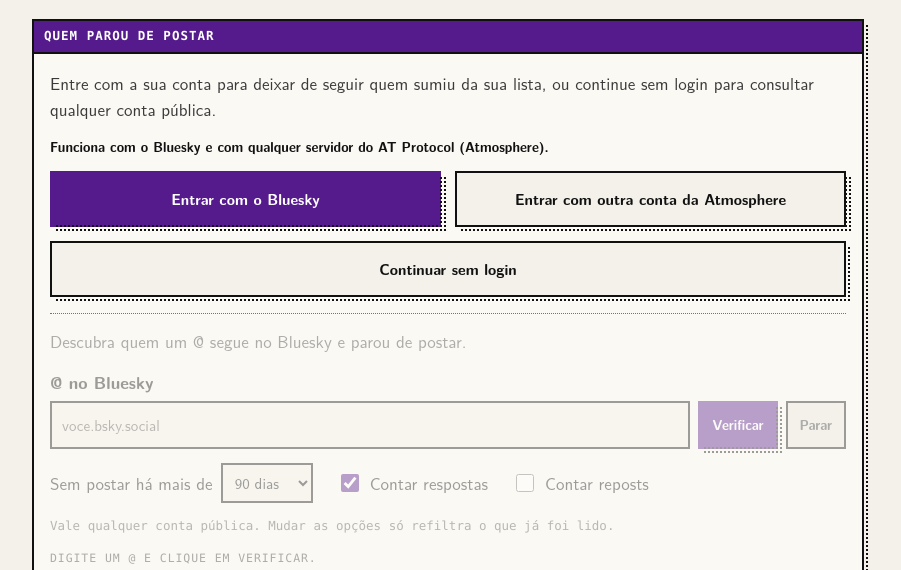
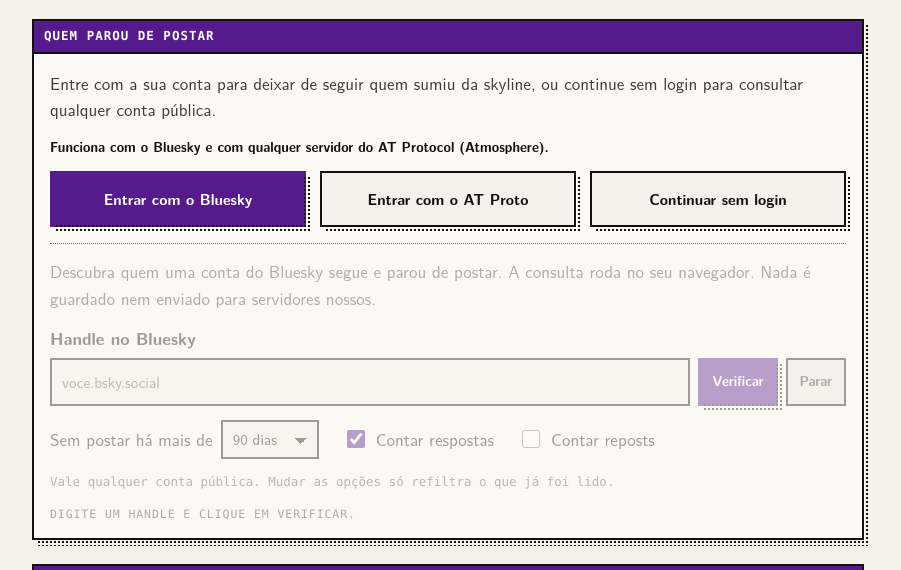
Before and after one commit to breakzplatform/sumidos.notx.blue, a website built with Vite: page index.html in a window 1280 px wide. Shown: the part 226-796 px from the top of the page, without its empty margins (192-1093 px from the left). Built offline with nearby package versions, Linux system fonts and the light colour scheme; no server answers; a web font is replaced by a local one.

Commit message:
feat(ui): plain-text copy, anonymous row, custom select
Say handle instead of a bare @, fold the privacy line into the lede,
show a not-signed-in row with a sign-in button, put the three setup
buttons on one row, rename the other sign-in to AT Proto and draw the
select arrow in the text colour.

```diff
--- a/index.html
+++ b/index.html
@@ -34,7 +34,7 @@
           <div class="panel-body stack">
             <div class="signin-body" id="account-box" hidden>
               <p class="lede" data-i18n="auth.pitch">
-                Entre com a sua conta para deixar de seguir quem sumiu da sua lista, ou continue sem login para consultar qualquer conta pública.
+                Entre com a sua conta para deixar de seguir quem sumiu da skyline, ou continue sem login para consultar qualquer conta pública.
               </p>
               <p class="signin-atmosphere"><strong data-i18n="auth.atmosphere">Funciona com o Bluesky e com qualquer servidor do AT Protocol (Atmosphere).</strong></p>
               <div class="signin-choices">
@@ -47,8 +47,9 @@
                   aria-controls="handle-form"
                   data-i18n="auth.signInOther"
                 >
-                  Entrar com outra conta da Atmosphere
+                  Entrar com o AT Proto
                 </button>
+                <button id="skip-sign-in" type="button" class="db-btn cast press" data-i18n="auth.skip">Continuar sem login</button>
               </div>
               <form id="handle-form" class="signin-form" novalidate hidden>
                 <label for="handle" data-i18n="auth.handleLabel">Seu handle ou servidor</label>
@@ -74,11 +75,17 @@
                 </p>
                 <p class="db-note auth-error" id="handle-error" role="alert" hidden></p>
               </form>
-              <button id="skip-sign-in" type="button" class="db-btn cast press signin-skip" data-i18n="auth.skip">Continuar sem login</button>
               <p class="db-note signin-status" id="signin-status"></p>
               <p id="auth-error" class="auth-error" role="alert" hidden></p>
             </div>
             <div id="lookup" class="stack">
+              <div id="anon-line" class="profile" hidden>
+                <div>
+                  <p class="name" data-i18n="auth.anonymous">Sem login</p>
+                  <p class="handle" data-i18n="auth.anonymousHint">Dá para consultar qualquer conta. Para deixar de seguir, entre com a sua.</p>
+                </div>
+                <button id="back-to-sign-in" type="button" class="db-btn cast press" data-i18n="auth.backToSignIn">Entrar</button>
+              </div>
               <div id="auth-in" class="profile" hidden>
                 <img id="auth-avatar" class="avatar" alt="" width="40" height="40" hidden />
                 <span id="auth-avatar-placeholder" class="avatar placeholder" aria-hidden="true"></span>
@@ -89,9 +96,9 @@
                 <button id="sign-out" type="button" class="db-btn cast press" data-i18n="auth.signOut">Sair</button>
               </div>
               <form id="search-form" class="stack" novalidate>
-                <p class="lede" data-i18n="search.lede">Descubra quem um @ segue no Bluesky e parou de postar.</p>
+                <p class="lede"><span data-i18n="search.lede">Descubra quem uma conta do Bluesky segue e parou de postar.</span> <span id="privacy-line">A consulta roda no seu navegador. Nada é guardado nem enviado para servidores nossos.</span></p>
                 <div class="field">
-                  <label for="actor" data-i18n="search.label">@ no Bluesky</label>
+                  <label for="actor" data-i18n="search.label">Handle no Bluesky</label>
                   <div class="row-input">
                     <span class="db-field"
                       ><input
@@ -126,14 +133,7 @@
                 </fieldset>
                 <p class="db-note" data-i18n="search.hint">Vale qualquer conta pública. Mudar as opções só refiltra o que já foi lido.</p>
               </form>
-              <p class="status-line" id="status" role="status" data-i18n="status.idle">Digite um @ e clique em Verificar.</p>
-              <p class="db-note" id="privacy-line" data-i18n="privacy.public">
-                A consulta roda no seu navegador. Nada é guardado nem enviado para servidores nossos.
-              </p>
-              <p class="db-note" id="anon-line" hidden>
-                <span data-i18n="auth.anonymous">Sem login.</span>
-                <button id="back-to-sign-in" type="button" class="link-button" data-i18n="auth.backToSignIn">Entrar para deixar de seguir</button>
-              </p>
+              <p class="status-line" id="status" role="status" data-i18n="status.idle">Digite um handle e clique em Verificar.</p>
             </div>
           </div>
         </section>
--- a/src/locales/en.ts
+++ b/src/locales/en.ts
@@ -31,10 +31,10 @@ export const en: Messages = {
 
   'auth.title': 'How do you want to use it?',
   'auth.pitch':
-    'Sign in to unfollow the accounts that went quiet on your list, or continue without signing in to check any public account.',
+    'Sign in to unfollow the accounts that went quiet on your skyline, or continue without signing in to check any public account.',
   'auth.atmosphere': 'Works with Bluesky and any AT Protocol (Atmosphere) server.',
   'auth.signIn': 'Sign in with Bluesky',
-  'auth.signInOther': 'Sign in with another Atmosphere account',
+  'auth.signInOther': 'Sign in with AT Proto',
   'auth.handleLabel': 'Your handle or server',
   'auth.handleHint': 'you.example.com or https://pds.example.com',
   'auth.continue': 'Continue',
@@ -42,8 +42,9 @@ export const en: Messages = {
     'We look up the server (PDS) behind your handle and send you there to sign in. Your password never touches this site.',
   'auth.needHandle': 'Enter your handle.',
   'auth.skip': 'Continue without signing in',
-  'auth.anonymous': 'Not signed in.',
-  'auth.backToSignIn': 'Sign in to unfollow',
+  'auth.anonymous': 'Not signed in',
+  'auth.anonymousHint': 'You can check any account. To unfollow, sign in with yours.',
+  'auth.backToSignIn': 'Sign in',
   'auth.signOut': 'Sign out',
   'auth.unavailable': 'Sign-in does not work on this address.',
   'auth.redirecting': 'Opening your server…',
--- a/src/locales/pt-BR.ts
+++ b/src/locales/pt-BR.ts
@@ -2,7 +2,7 @@ import type { Messages } from '../lib/i18n';
 
 export const ptBR: Messages = {
   appTitle: 'Contas que você segue e pararam de postar • {host}',
-  description: 'Descubra quem um @ segue no Bluesky e parou de postar. Roda no seu navegador.',
+  description: 'Descubra quem uma conta do Bluesky segue e parou de postar. Roda no seu navegador.',
   skip: 'Ir para o conteúdo',
 
   'theme.light': 'claro',
@@ -15,8 +15,8 @@ export const ptBR: Messages = {
     'A consulta roda no seu navegador. Nada é guardado nem enviado para servidores nossos. Com login, a sessão fica só nesta aba.',
 
   'search.title': 'Quem parou de postar',
-  'search.lede': 'Descubra quem um @ segue no Bluesky e parou de postar.',
-  'search.label': '@ no Bluesky',
+  'search.lede': 'Descubra quem uma conta do Bluesky segue e parou de postar.',
+  'search.label': 'Handle no Bluesky',
   'search.placeholder': 'voce.bsky.social',
   'search.run': 'Verificar',
   'search.stop': 'Parar',
@@ -31,10 +31,10 @@ export const ptBR: Messages = {
 
   'auth.title': 'Como você quer usar?',
   'auth.pitch':
-    'Entre com a sua conta para deixar de seguir quem sumiu da sua lista, ou continue sem login para consultar qualquer conta pública.',
+    'Entre com a sua conta para deixar de seguir quem sumiu da skyline, ou continue sem login para consultar qualquer conta pública.',
   'auth.atmosphere': 'Funciona com o Bluesky e com qualquer servidor do AT Protocol (Atmosphere).',
   'auth.signIn': 'Entrar com o Bluesky',
-  'auth.signInOther': 'Entrar com outra conta da Atmosphere',
+  'auth.signInOther': 'Entrar com o AT Proto',
   'auth.handleLabel': 'Seu handle ou servidor',
   'auth.handleHint': 'voce.exemplo.com ou https://pds.exemplo.com',
   'auth.continue': 'Continuar',
@@ -42,16 +42,17 @@ export const ptBR: Messages = {
     'Buscamos o servidor (PDS) do seu handle e levamos você até ele para entrar. Sua senha nunca passa por este site.',
   'auth.needHandle': 'Informe o handle.',
   'auth.skip': 'Continuar sem login',
-  'auth.anonymous': 'Sem login.',
-  'auth.backToSignIn': 'Entrar para deixar de seguir',
+  'auth.anonymous': 'Sem login',
+  'auth.anonymousHint': 'Dá para consultar qualquer conta. Para deixar de seguir, entre com a sua.',
+  'auth.backToSignIn': 'Entrar',
   'auth.signOut': 'Sair',
   'auth.unavailable': 'O login não funciona neste endereço.',
   'auth.redirecting': 'Abrindo o seu servidor…',
   'auth.failed': 'Não deu para entrar: {message}',
 
-  'status.idle': 'Digite um @ e clique em Verificar.',
+  'status.idle': 'Digite um handle e clique em Verificar.',
   'status.resolving': 'Procurando @{handle}…',
-  'status.invalid': 'Isso não parece um @, um DID ou um link de perfil.',
+  'status.invalid': 'Isso não parece um handle, um DID ou um link de perfil.',
   'status.notfound': 'Não achei @{handle}.',
   'status.deactivated': '@{handle} está desativada.',
   'status.takendown': '@{handle} foi suspensa.',
@@ -82,7 +83,7 @@ export const ptBR: Messages = {
     other: '{shown} de {count} contas no filtro',
   },
   'results.metaPublic': 'Lista pública de seguidos de @{handle}. Não dá para saber se esse @ é seu.',
-  'results.search': 'Nome ou @',
+  'results.search': 'Nome ou handle',
   'results.csv': 'Exportar CSV',
   'results.empty': 'Nenhuma conta corresponde ao filtro.',
   'results.more': { one: 'Mostrar mais {count}', other: 'Mostrar mais {count}' },
--- a/src/styles.css
+++ b/src/styles.css
@@ -263,11 +263,22 @@ main:focus {
   opacity: 1;
 }
 .db-select {
+  appearance: none;
   font: var(--type-compact);
   color: var(--text-1);
-  background: var(--surface-page);
   border: var(--border);
-  padding: 6px 8px;
+  border-radius: 0;
+  padding: 6px 32px 6px 10px;
+  /* A square chevron drawn in the text colour, so it follows the theme. */
+  background:
+    linear-gradient(45deg, transparent 50%, var(--text-1) 50%) calc(100% - 16px) 55% / 6px 6px no-repeat,
+    linear-gradient(135deg, var(--text-1) 50%, transparent 50%) calc(100% - 10px) 55% / 6px 6px no-repeat,
+    var(--surface-page);
+  cursor: pointer;
+}
+.db-select:focus-visible {
+  outline: 2px solid var(--focus-ring);
+  outline-offset: 2px;
 }
 
 .row-input {
@@ -367,26 +378,12 @@ main:focus {
 .signin-input-row .db-input {
   height: 56px;
 }
-.signin-skip {
-  width: 100%;
-  min-height: 56px;
-  font-size: var(--text-body);
-}
-.link-button {
-  padding: 0;
-  border: 0;
-  background: none;
-  font: inherit;
-  color: var(--link, inherit);
-  text-decoration: underline;
-  cursor: pointer;
-}
 .signin-status:empty {
   display: none;
 }
 @media (min-width: 640px) {
   .signin-choices {
-    grid-template-columns: repeat(2, minmax(0, 1fr));
+    grid-template-columns: repeat(3, minmax(0, 1fr));
   }
 }
 .auth-error {
```
